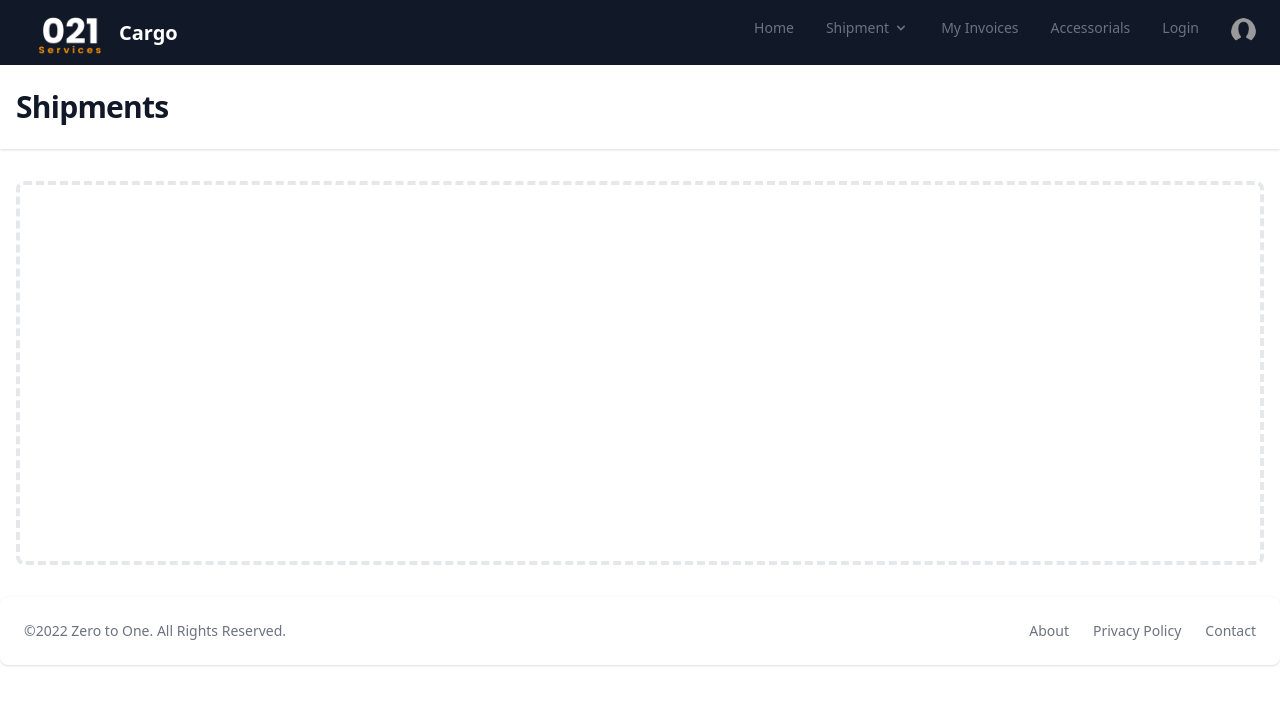
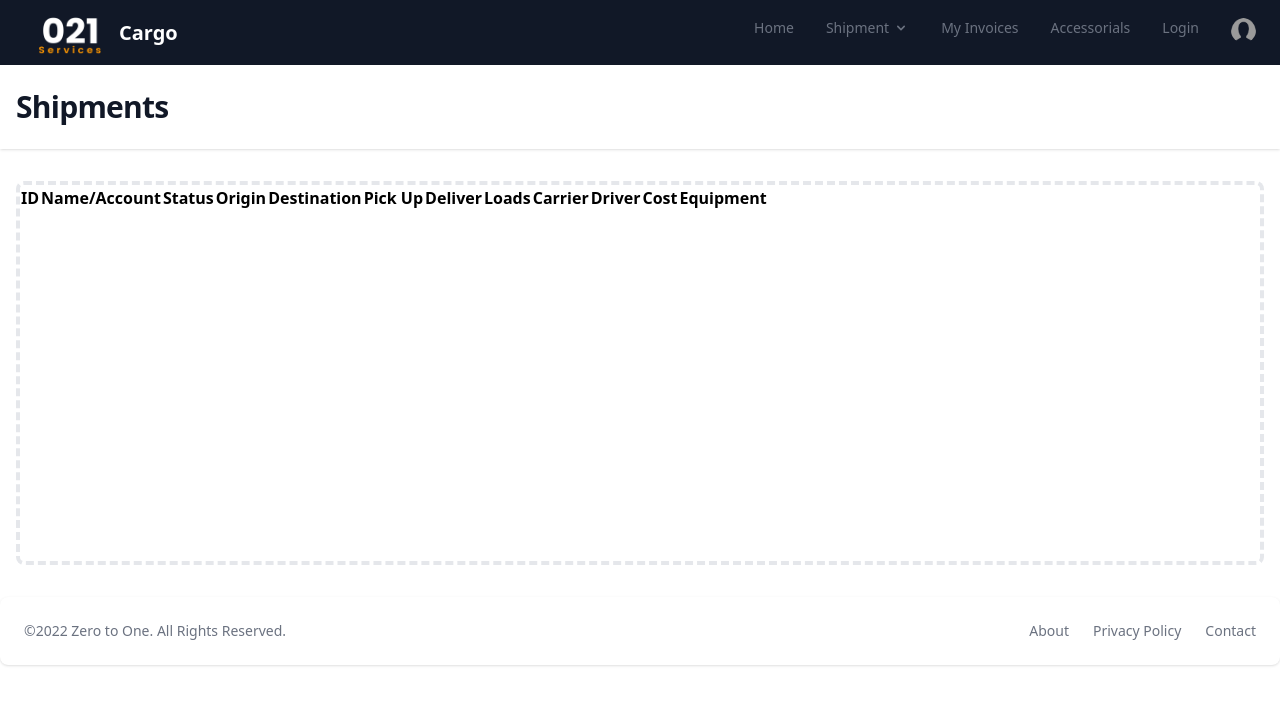
Before and after one commit to johngoto021/021trucking, a Next.js app: page /shipment in a window 1280 px wide. Shown: the top 704 px of the page. Built offline with nearby package versions, Linux system fonts and the light colour scheme; no server answers.

Commit message:
Update index.js

```diff
--- a/pages/shipment/index.js
+++ b/pages/shipment/index.js
@@ -40,6 +40,35 @@ export default function Home() {
         <div className="h-96 rounded-lg border-4 border-dashed border-gray-200">
 
 
+
+
+<table>
+<thead>
+  <th>ID</th>
+  <th>Name/Account</th>
+  <th>Status</th>
+  <th>Origin</th>
+  <th>Destination</th>
+  <th>Pick Up</th>
+  <th>Deliver</th>
+  <th>Loads</th>
+  <th>Carrier</th>
+  <th>Driver</th>
+  <th>Cost</th>
+  <th>Equipment</th>
+
+</thead>
+
+</table>
+
+
+
+
+
+
+
+
+
         </div>
       </div>
 
```
